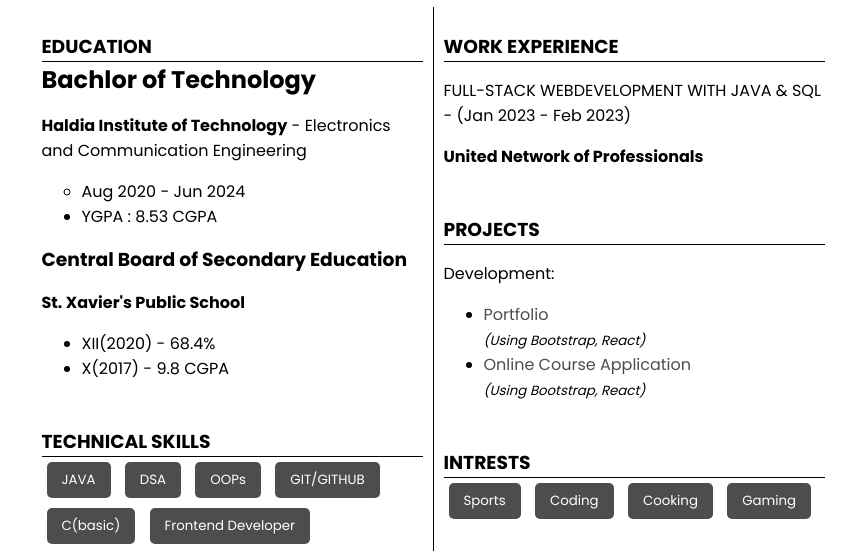
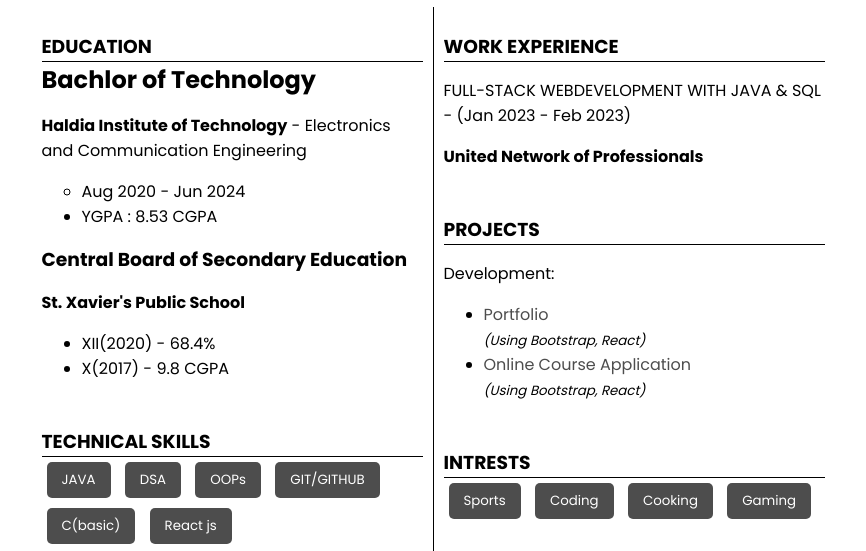
Before and after one commit to brajesh8055github/Resume, a plain HTML site: page index.html in a window 1280 px wide. Shown: the part 168-719 px from the top of the page, without its empty margins (207-1073 px from the left). Drawn offline with nearby package versions, Linux system fonts and the light colour scheme.

Commit message:
add skill

```diff
--- a/index.html
+++ b/index.html
@@ -68,7 +68,7 @@
                     <button class="skill">OOPs</button>
                     <button class="skill">GIT/GITHUB</button>
                     <button class="skill">C(basic)</button>
-                    <button class="skill">Frontend Developer</button>
+                    <button class="skill">React js</button>
                 </div>
 
                 <div class="head">
```
